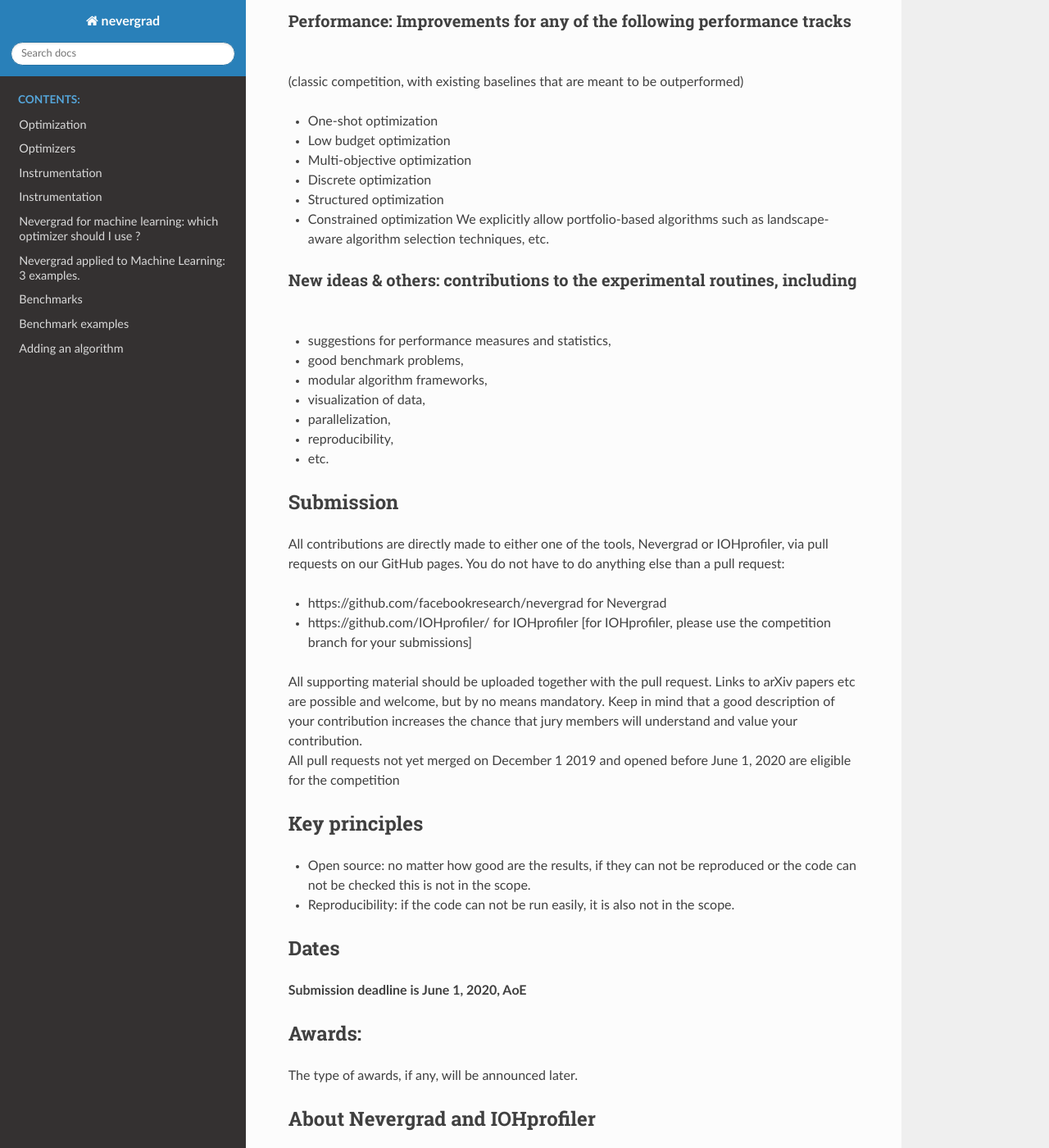
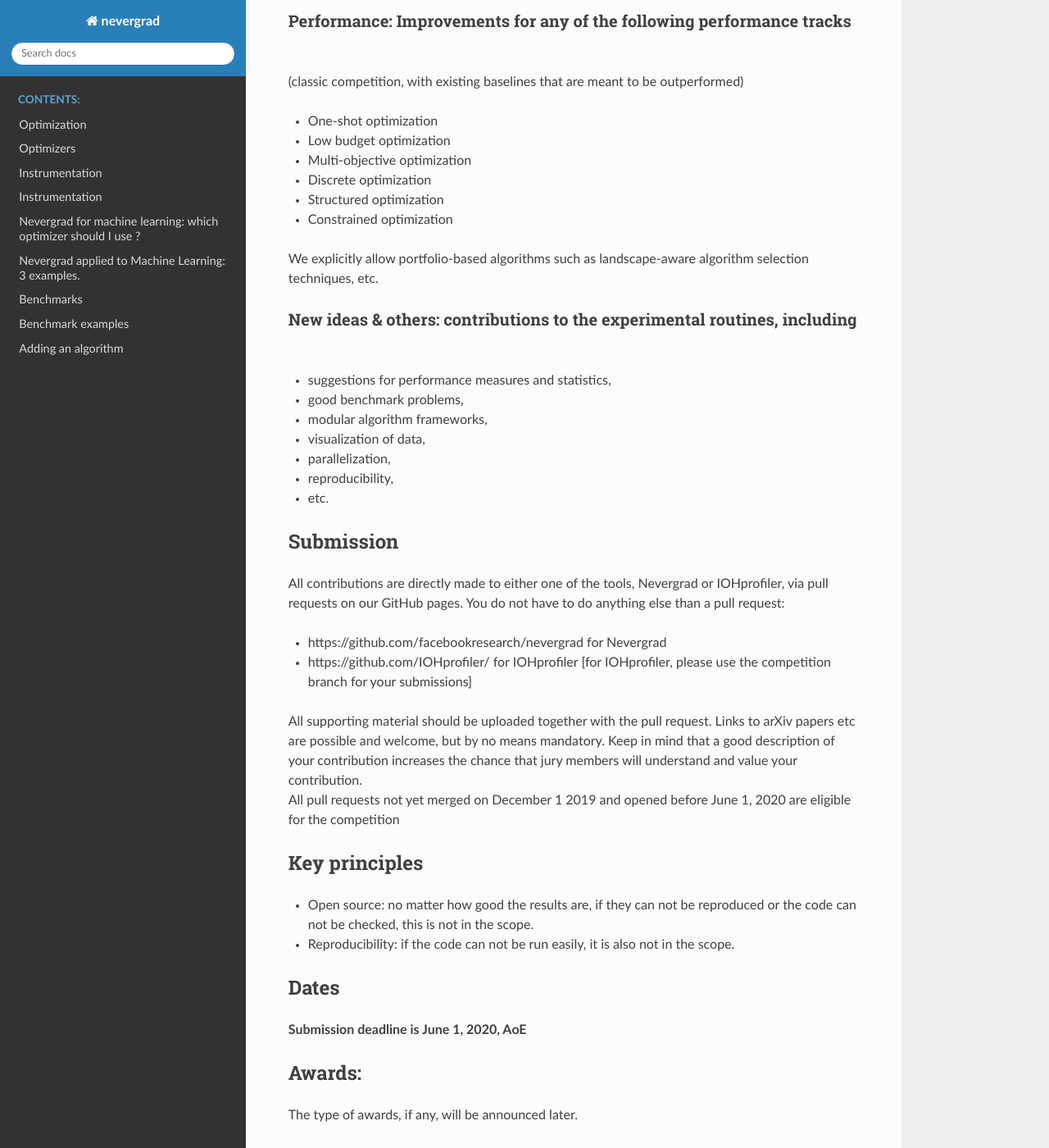
Before and after one commit to facebookresearch/nevergrad, a Sphinx documentation site: the page built from docs/opencompetition2020.md, in a window 1280 px wide and 1400 px high, scrolled down 348 px. Shown: the whole window at 82% size. Built offline with Sphinx 7.4.7 and the Read the Docs theme 2.0.0, drawn with Linux system fonts in a browser that asks for light colours.

```diff
--- a/docs/opencompetition2020.md
+++ b/docs/opencompetition2020.md
@@ -17,6 +17,7 @@ For example, we distinguish two (non exclusive) categories for submission.
 - Discrete optimization
 - Structured optimization
 - Constrained optimization
+
 We explicitly allow portfolio-based algorithms such as landscape-aware algorithm selection techniques, etc.
 
 ### New ideas & others: contributions to the experimental routines, including
@@ -37,7 +38,7 @@ All supporting material should be uploaded together with the pull request. Links
 All pull requests not yet merged on December 1 2019 and opened before June 1, 2020 are eligible for the competition
 
 ## Key principles
-- Open source: no matter how good are the results, if they can not be reproduced or the code can not be checked this is not in the scope.
+- Open source: no matter how good the results are, if they can not be reproduced or the code can not be checked, this is not in the scope.
 - Reproducibility: if the code can not be run easily, it is also not in the scope.
 
 ## Dates
```
